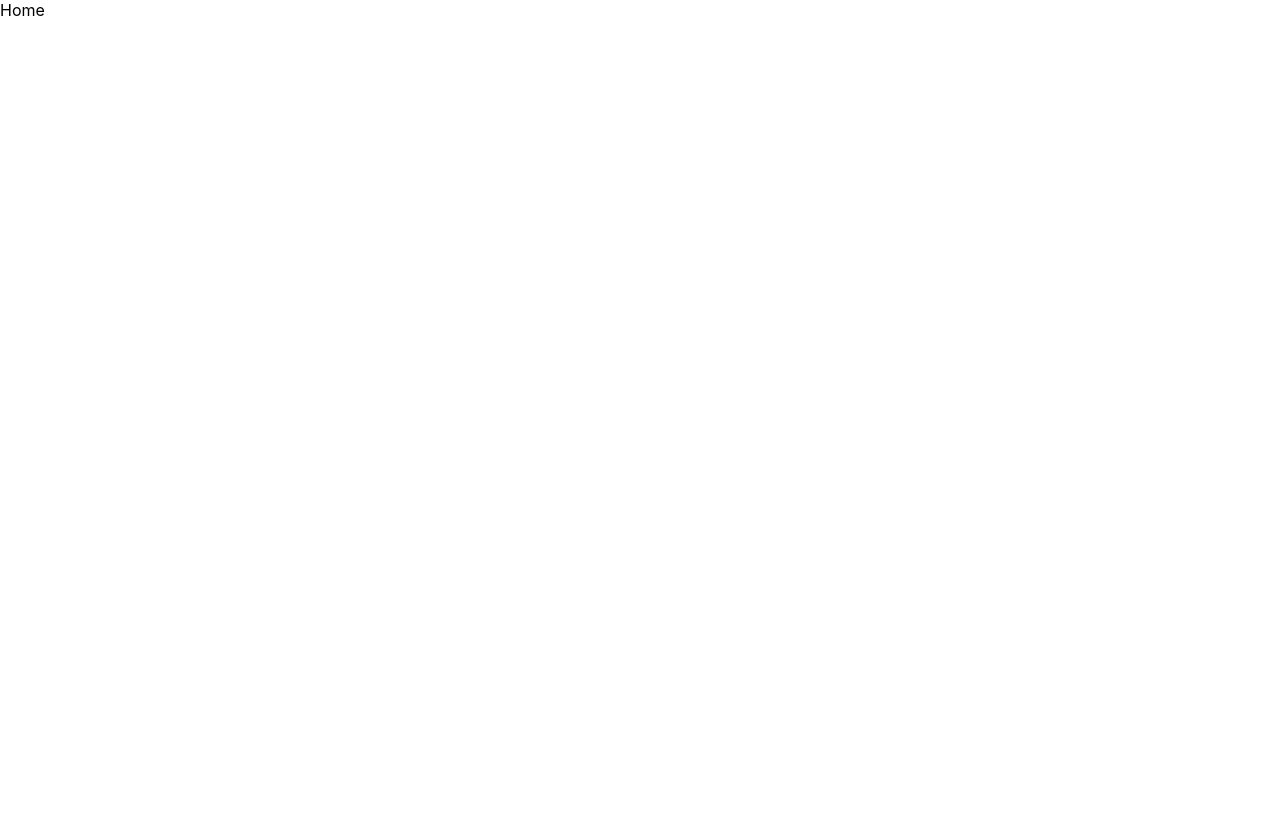
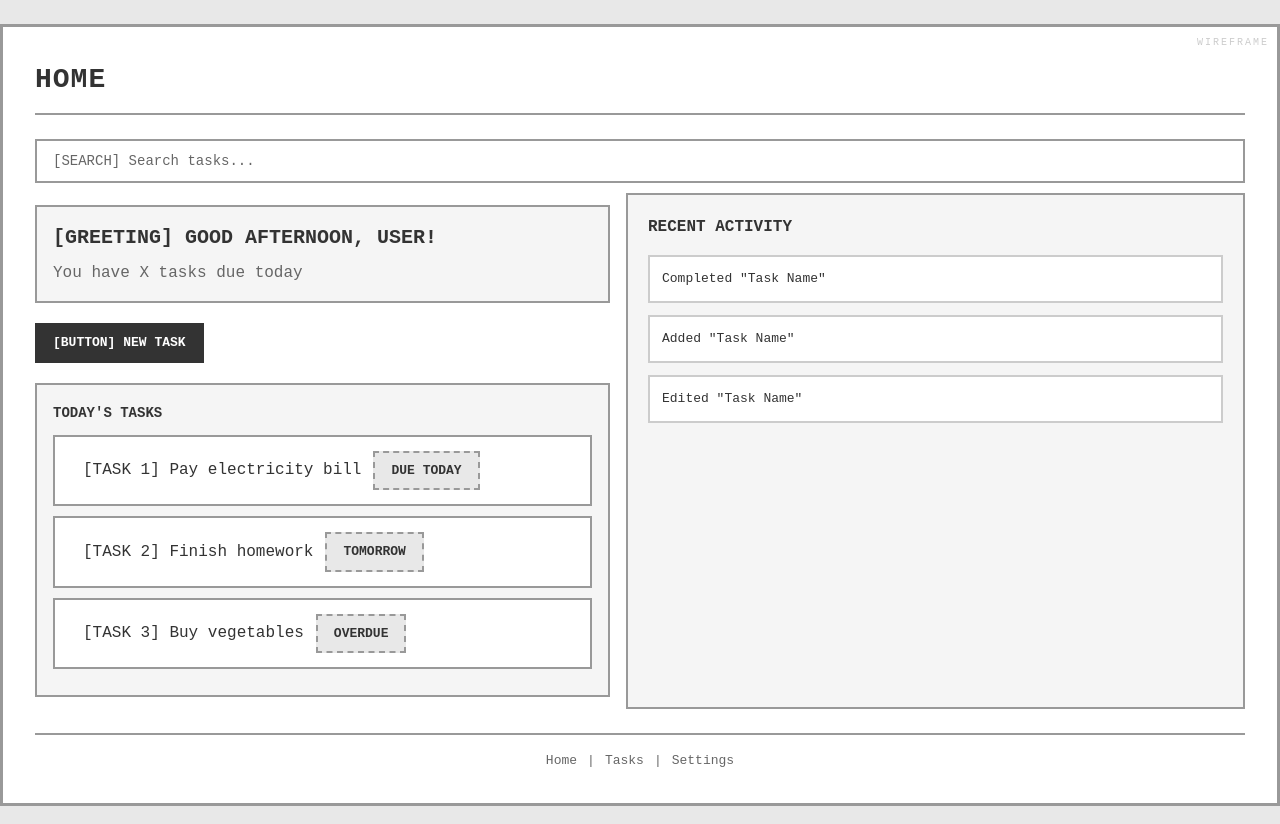
Before and after one commit to Bunkheang-heng/to-do-list-react-app, a React (Create React App) app: page / in a window 1280 px wide. Before the commit the page ends 800 px from the top, so only its background shows below. Built offline with nearby package versions, Linux system fonts and the light colour scheme.

Commit message:
Converted to jsx

```diff
--- a/public/index.html
+++ b/public/index.html
@@ -1,6 +1,7 @@
 <!DOCTYPE html>
 <html lang="en">
   <head>
+    <script src="https://cdn.tailwindcss.com"></script>
     <meta charset="utf-8" />
     <link rel="icon" href="%PUBLIC_URL%/favicon.ico" />
     <meta name="viewport" content="width=device-width, initial-scale=1" />
--- a/src/App.js
+++ b/src/App.js
@@ -1,15 +1,15 @@
 import React from 'react'
 import {BrowserRouter as Router, Routes, Route} from 'react-router-dom'
 //Import pages
-import Home from './pages/Home';
-import Login from './pages/Login';
+import Home from "./pages/Home";
+import Settings from "./pages/Settings";
 
 export default function App() {
   return (
    <Router>
     <Routes>
       <Route path="/" element={<Home />} />
-      <Route path="/login" element={<Login />} />
+      <Route path="/setting" element={<Settings />} />
     </Routes>
    </Router>
   )
--- /dev/null
+++ b/src/components/FooterNav.js
@@ -0,0 +1,30 @@
+import React from "react";
+import { Link } from "react-router-dom";
+import "../index.css";
+
+const FooterNav = () => {
+  return (
+    <footer className="footer">
+      <i className="fas fa-mobile-alt"></i>
+
+      {/* Navigation Links */}
+      <Link to="/" style={{ margin: "0 10px" }}>
+        Home
+      </Link>
+
+      <span>|</span>
+
+      <Link to="/tasks" style={{ margin: "0 10px" }}>
+        Tasks
+      </Link>
+
+      <span>|</span>
+
+      <Link to="/setting" style={{ margin: "0 10px" }}>
+        Settings
+      </Link>
+    </footer>
+  );
+};
+
+export default FooterNav;
--- a/src/index.css
+++ b/src/index.css
@@ -11,3 +11,233 @@ code {
   font-family: source-code-pro, Menlo, Monaco, Consolas, 'Courier New',
     monospace;
 }
+
+:root {
+  --fg:#333333;
+  --bg:#ffffff;
+  --border:#999999;
+  --light-border:#cccccc;
+  --fill:#f5f5f5;
+  --text-secondary:#666666;
+}
+
+* { box-sizing: border-box; }
+
+body {
+  margin:0;
+  font-family: 'Courier New', monospace;
+  color:var(--fg);
+  background: #e8e8e8;
+  min-height: 100vh;
+}
+
+/* HEADER */
+header {
+  position: sticky;
+  top:0;
+  background:#ffffff;
+  border-bottom: 2px solid var(--border);
+  padding:16px 24px;
+  z-index:5;
+  font-size: 14px;
+  color: var(--text-secondary);
+}
+
+header strong {
+  color: var(--fg);
+  font-size: 16px;
+  text-transform: uppercase;
+}
+
+/* LAYOUT */
+.container {
+  max-width: 1100px;
+  margin: 0 auto;
+  padding: 24px 20px 60px;
+}
+
+.page {
+  background:#ffffff;
+  border: 3px solid var(--border);
+  padding:32px;
+  margin:24px 0;
+  position: relative;
+}
+
+.page::before {
+  content: 'WIREFRAME';
+  position: absolute;
+  top: 8px;
+  right: 8px;
+  font-size: 10px;
+  color: var(--light-border);
+  letter-spacing: 2px;
+}
+
+.title {
+  font-size: 28px;
+  font-weight: 700;
+  letter-spacing: 1px;
+  margin-bottom:24px;
+  color: var(--fg);
+  text-transform: uppercase;
+  border-bottom: 2px solid var(--border);
+  padding-bottom: 12px;
+}
+
+.row {
+  display:flex;
+  gap:16px;
+  align-items:stretch;
+}
+
+.col { flex:1; }
+
+/* BASIC BOXES */
+.box {
+  border:2px solid var(--border);
+  background: var(--fill);
+  padding:16px;
+  margin:12px 0;
+  min-height:48px;
+}
+
+.box strong {
+  color: var(--fg);
+  font-weight: 700;
+  font-size: 14px;
+  text-transform: uppercase;
+}
+
+/* SEARCH BAR */
+.bar {
+  border:2px solid var(--border);
+  background: #ffffff;
+  height:44px;
+  margin:10px 0;
+  display:flex;
+  align-items:center;
+  padding: 0 16px;
+  color: var(--text-secondary);
+  font-size: 14px;
+}
+
+/* CHIPS */
+.chip {
+  border:2px solid var(--border);
+  background: #ffffff;
+  padding:8px 16px;
+  display:inline-block;
+  margin-right:8px;
+  font-size: 13px;
+  font-weight: 700;
+  cursor: pointer;
+  text-transform: uppercase;
+}
+
+.chip.primary {
+  background: var(--fg);
+  color: white;
+  border-color: var(--fg);
+}
+
+.chip.success,
+.chip.warning,
+.chip.danger {
+  background: #e8e8e8;
+  border-style: dashed;
+}
+
+/* TASK LIST */
+.list .item {
+  display:flex;
+  align-items:center;
+  gap:12px;
+  border:2px solid var(--border);
+  background: #ffffff;
+  padding:14px 16px;
+  margin:10px 0;
+}
+
+.list .item.completed {
+  opacity: 0.5;
+  text-decoration: line-through;
+}
+
+/* ASIDE */
+.aside {
+  border:2px solid var(--border);
+  background: var(--fill);
+  padding:20px;
+  min-height:200px;
+}
+
+.aside strong {
+  display: block;
+  margin-bottom: 16px;
+  color: var(--fg);
+  font-size: 16px;
+  text-transform: uppercase;
+}
+
+.aside .box {
+  background: white;
+  border: 2px solid var(--light-border);
+  font-size: 13px;
+  padding: 12px;
+}
+
+/* FOOTER */
+.footer {
+  border-top:2px solid var(--border);
+  padding-top:16px;
+  margin-top:24px;
+  font-size:13px;
+  color: var(--text-secondary);
+  text-align: center;
+}
+
+/* SIDENAV */
+.sidenav {
+  background: var(--fill);
+  border: 2px solid var(--border);
+  padding: 16px;
+}
+
+.sidenav div {
+  padding: 10px 12px;
+  margin: 4px 0;
+  border: 2px solid var(--light-border);
+  background: white;
+}
+
+.sidenav div.active {
+  background: var(--fg);
+  color: white;
+  border-color: var(--fg);
+}
+
+/* FORM */
+.form-container {
+  max-width: 480px;
+  margin: 40px auto;
+}
+
+/* PLACEHOLDER IMAGE */
+.placeholder-img {
+  width: 80px;
+  height: 80px;
+  border: 2px solid var(--border);
+  background: repeating-linear-gradient(
+    45deg,
+    #f5f5f5,
+    #f5f5f5 10px,
+    #e8e8e8 10px,
+    #e8e8e8 20px
+  );
+  display: flex;
+  align-items: center;
+  justify-content: center;
+  font-size: 24px;
+  color: var(--border);
+}
--- a/src/pages/Home.js
+++ b/src/pages/Home.js
@@ -1,7 +1,76 @@
-import React from 'react'
+import React from "react";
+import FooterNav from "../components/FooterNav";
+import "../index.css";
 
-export default function Home() {
+
+const Home = () => {
   return (
-    <div>Home</div>
-  )
-}
+    <section className="page" id="home">
+      <div className="title">Home</div>
+
+      <div className="bar">
+        <i className="fas fa-search"></i> [SEARCH] Search tasks...
+      </div>
+
+      <div className="row">
+        {/* LEFT COLUMN */}
+        <div className="col">
+          <div className="box">
+            <strong style={{ fontSize: "20px" }}>
+              [GREETING] Good afternoon, User!
+            </strong>
+            <p style={{ color: "var(--text-secondary)", margin: "8px 0 0 0" }}>
+              You have X tasks due today
+            </p>
+          </div>
+
+          <div style={{ margin: "20px 0" }}>
+            <span className="chip primary">
+              <i className="fas fa-plus"></i> [BUTTON] NEW TASK
+            </span>
+          </div>
+
+          {/* TODAY'S TASKS */}
+          <div className="box">
+            <strong>Today's Tasks</strong>
+            <div className="list">
+              <div className="item">
+                <i className="far fa-square"></i> [TASK 1] Pay electricity bill{" "}
+                <span className="chip danger">DUE TODAY</span>
+              </div>
+
+              <div className="item">
+                <i className="far fa-square"></i> [TASK 2] Finish homework{" "}
+                <span className="chip success">TOMORROW</span>
+              </div>
+
+              <div className="item">
+                <i className="far fa-square"></i> [TASK 3] Buy vegetables{" "}
+                <span className="chip warning">OVERDUE</span>
+              </div>
+            </div>
+          </div>
+        </div>
+
+        {/* RIGHT COLUMN – RECENT ACTIVITY */}
+        <div className="col aside">
+          <strong>Recent Activity</strong>
+          <div className="box">
+            <i className="fas fa-check-circle"></i> Completed "Task Name"
+          </div>
+          <div className="box">
+            <i className="fas fa-plus-circle"></i> Added "Task Name"
+          </div>
+          <div className="box">
+            <i className="fas fa-edit"></i> Edited "Task Name"
+          </div>
+        </div>
+      </div>
+
+      <FooterNav />
+
+    </section>
+  );
+};
+
+export default Home;
--- a/src/pages/Login.js
+++ /dev/null
@@ -1,7 +0,0 @@
-import React from 'react'
-
-export default function Login() {
-  return (
-    <div>Login</div>
-  )
-}
--- /dev/null
+++ b/src/pages/Settings.js
@@ -0,0 +1,121 @@
+import React from "react";
+import FooterNav from "../components/FooterNav";
+import "../index.css";
+
+const Settings = () => {
+  return (
+    <section className="page" id="settings">
+      <div className="title">
+        <i className="fas fa-cog"></i> Settings
+      </div>
+
+      {/* USER INFO CARD */}
+      <div
+        className="box"
+        style={{
+          border: "3px solid var(--border)",
+          background: "var(--fill)",
+          marginBottom: "24px"
+        }}
+      >
+        <div style={{ display: "flex", alignItems: "center", gap: "20px" }}>
+          <div className="placeholder-img">
+            <i className="fas fa-user-circle"></i>
+          </div>
+
+          <div style={{ flex: 1 }}>
+            <strong
+              style={{
+                fontSize: "20px",
+                display: "block",
+                marginBottom: "8px"
+              }}
+            >
+              [USER NAME]
+            </strong>
+
+            <p style={{ margin: 0, fontSize: "14px", color: "var(--text-secondary)" }}>
+              [EMAIL] user@example.com
+            </p>
+
+            <p
+              style={{
+                margin: "8px 0 0 0",
+                fontSize: "12px",
+                color: "var(--text-secondary)"
+              }}
+            >
+              <i className="fas fa-calendar-check"></i> Member since [DATE]
+            </p>
+          </div>
+
+          <div>
+            <span
+              className="chip"
+              style={{
+                background: "var(--fg)",
+                color: "white",
+                border: "2px solid var(--fg)",
+                padding: "12px 24px",
+                fontWeight: 700
+              }}
+            >
+              <i className="fas fa-sign-out-alt"></i> LOG OUT
+            </span>
+          </div>
+        </div>
+      </div>
+
+      {/* SETTINGS OPTIONS */}
+      <div className="row">
+        <div className="col box">
+          <strong>
+            <i className="fas fa-user"></i> Profile
+          </strong>
+          <p style={{ margin: "8px 0 0 0", color: "var(--text-secondary)" }}>
+            Name, Email, Avatar
+          </p>
+        </div>
+
+        <div className="col box">
+          <strong>
+            <i className="fas fa-palette"></i> Preferences
+          </strong>
+          <p style={{ margin: "8px 0 0 0", color: "var(--text-secondary)" }}>
+            Theme, Sort, Density
+          </p>
+        </div>
+
+        <div className="col box">
+          <strong>
+            <i className="fas fa-bell"></i> Notifications
+          </strong>
+          <p style={{ margin: "8px 0 0 0", color: "var(--text-secondary)" }}>
+            Daily summary, Reminder time
+          </p>
+        </div>
+      </div>
+
+      {/* DANGER ZONE */}
+      <div
+        className="box"
+        style={{
+          border: "3px dashed var(--border)",
+          background: "#f5f5f5"
+        }}
+      >
+        <strong style={{ textTransform: "uppercase" }}>
+          <i className="fas fa-exclamation-triangle"></i> Danger Zone
+        </strong>
+        <p style={{ margin: "8px 0 0 0", color: "var(--text-secondary)" }}>
+          [ACTION] Delete your account permanently
+        </p>
+      </div>
+
+    <FooterNav />
+
+    </section>
+  );
+};
+
+export default Settings;
```
Also changed, not shown: 1 other file (tests, documents, lock files or other folders).
